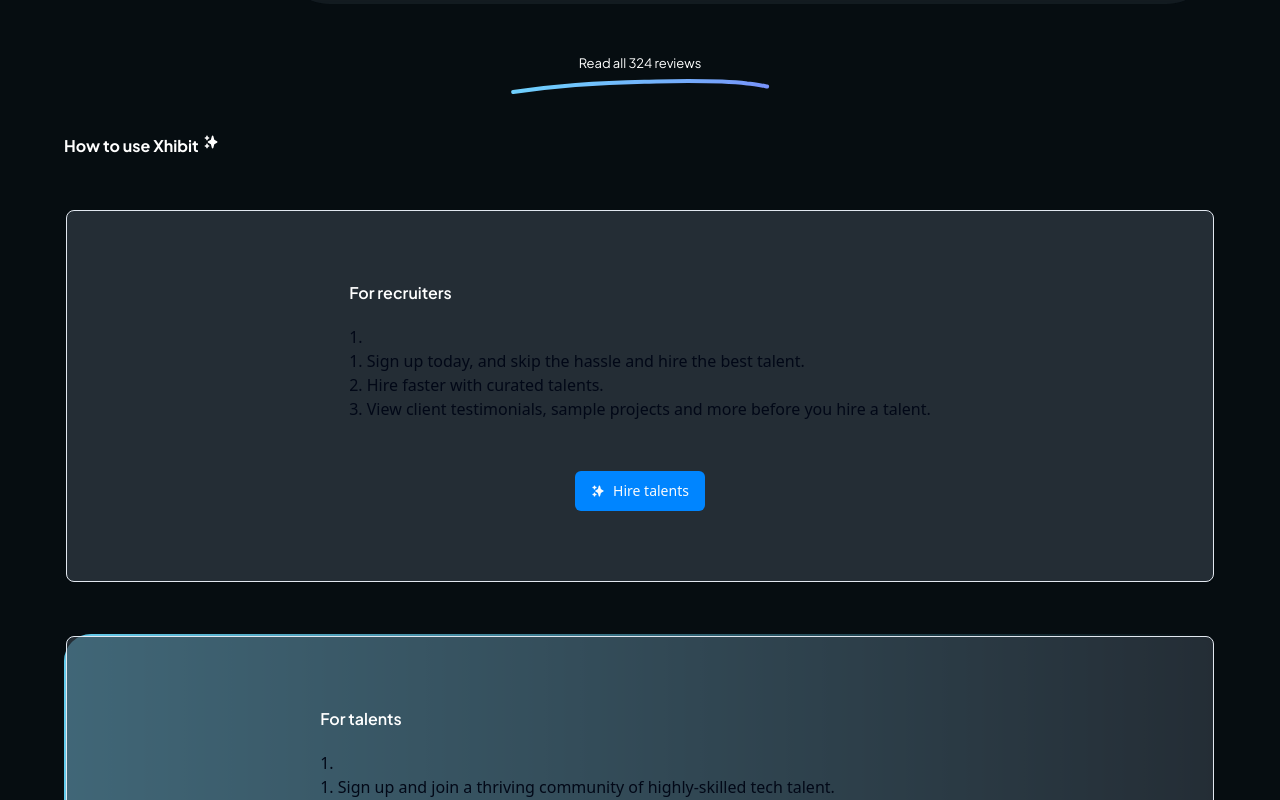
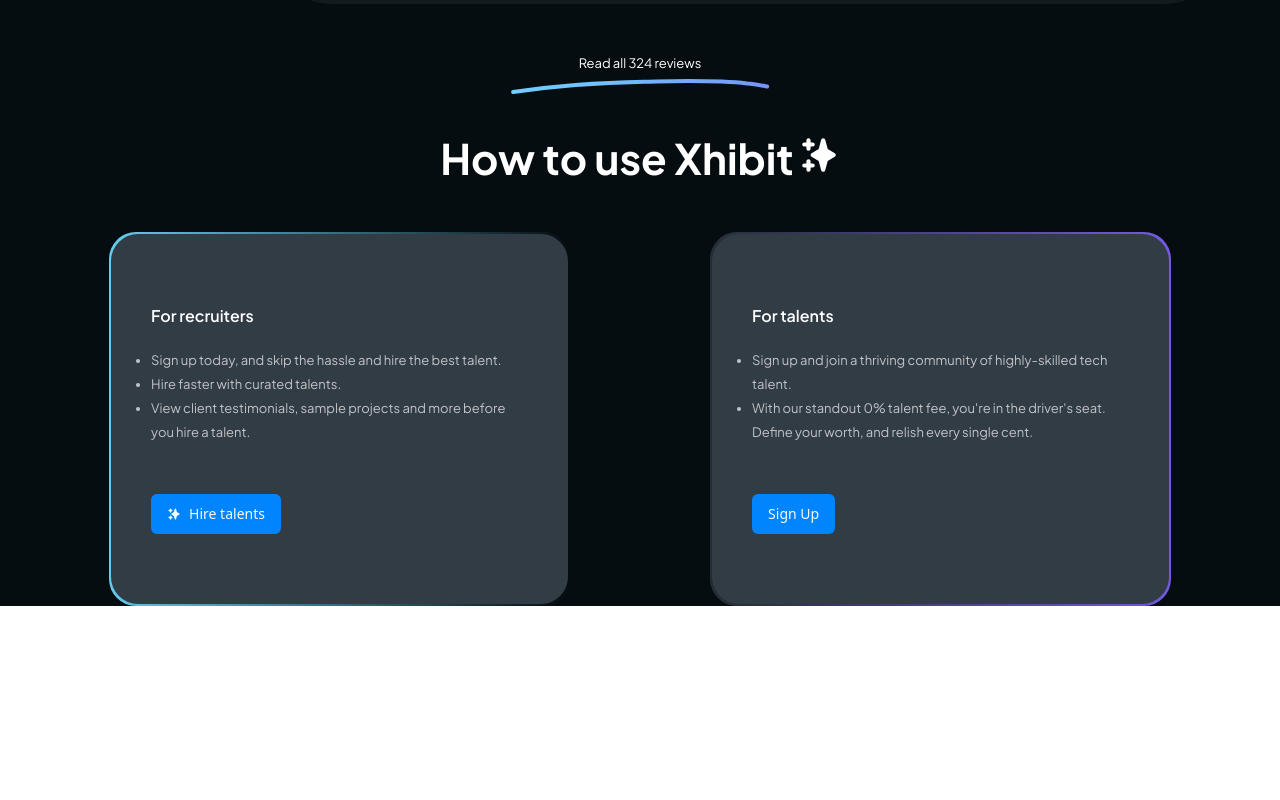
Before and after one commit to phealex/xhibit-social-ui, a React (Vite) app: page / in a window 1280 px wide. Shown: the part 5860-6660 px from the top of the page. After the commit the page ends 6466 px from the top, so only its background shows below. Built offline with nearby package versions, Linux system fonts and the light colour scheme.

Commit message:
home:how to use

```diff
--- a/src/components/homepage/HowToUse.tsx
+++ b/src/components/homepage/HowToUse.tsx
@@ -1,5 +1,4 @@
 import { howToUse } from "@/constants";
-import React from "react";
 import { HiSparkles } from "react-icons/hi";
 import { Card, CardContent } from "../ui/card";
 import { Button } from "../ui/button";
@@ -7,33 +6,35 @@
 const HowToUse = () => {
   return (
     <div className="w-[90%] mx-auto flex flex-col gap-[50px]">
-      <div className="flex gap-1 items-start font-Jakarta text-[16px] font-bold leading-normal text-center text-white">
+      <div className="flex gap-1 mx-auto items-start font-Jakarta text-[16px] font-bold leading-normal text-center text-white md:text-[42px] md:font-bold md:leading-[48px]">
         How to use Xhibit
         <HiSparkles className="text-[20px text-white" />
       </div>
-      <div className="flex flex-col gap-[50px] items-center">
+      <div className="flex flex-col md:flex-row gap-[50px] items-center max-h-fit">
         {howToUse.map((item, index) => (
-          <div className="relative p-0.5 w-full " key={index}>
+          <div className="relative p-0.5 w-full h-full lg:w-[40%] lg:mx-auto " key={index}>
             <div
-              className={`absolute inset-0 bg-gradient-to-r ${
-                index % 2
-                  ? "from-home_border_gradient_color_2"
-                  : "to-home_border_gradient_color_1 "
+              className={`absolute inset-0 bg-gradient-to-r !border-none ${
+                index === 1
+                  ? "from-[#323C45B2] to-home_border_gradient_color_1 "
+                  : "from-home_border_gradient_color_2"
               }   rounded-[27px]`}
             ></div>
-            <Card className="relative bg-[#323C45B2] w-full ">
-              <CardContent className="flex flex-col gap-[50px] !px-6 !py-[70px] w-full md:mx-auto md:items-center md:w-3/5 md:justify-center ">
+            <Card className="relative bg-[#323C45] w-full rounded-[27px] !border-none h-full   ">
+              <CardContent className="flex flex-col gap-[50px] !px-10 !py-[70px] w-full max-w-fit  ">
                 <div className="flex flex-col gap-5">
                   <h1 className=" font-Jakarta text-[16px] font-semibold leading-normal text-white">
                     {item.title}
                   </h1>
-                  <ul className=" list-item list-decimal list-inside">
-                    {item.list.map((opt) => (
-                      <li className="">{opt}</li>
+                  <ul className="  list-disc list-outside font-Jakarta text-white/70 font-normal leading-6 text-[13px]">
+                    {item.list.map((opt, index) => (
+                      <li className="" key={index}>
+                        {opt}
+                      </li>
                     ))}
                   </ul>
                 </div>
-                <Button className="font gap-2 bg-primary_blue outline-none hover:bg-primary_blue hover:outline-none">
+                <Button className="font gap-2 bg-primary_blue outline-none max-w-fit hover:bg-primary_blue hover:outline-none">
                   {item.buttonIcon && <item.buttonIcon />}
                   {item.buttonText}
                 </Button>
```
